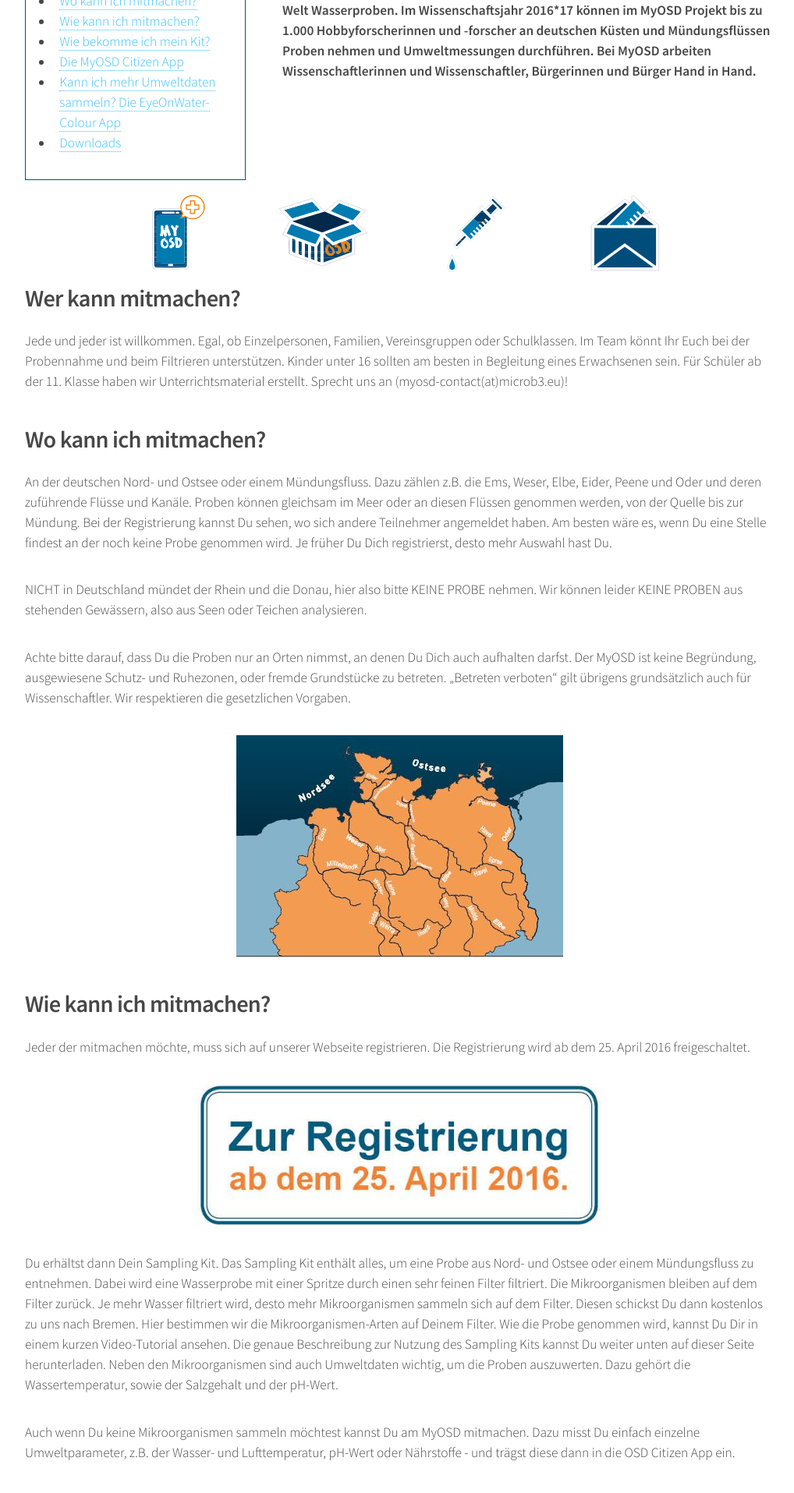
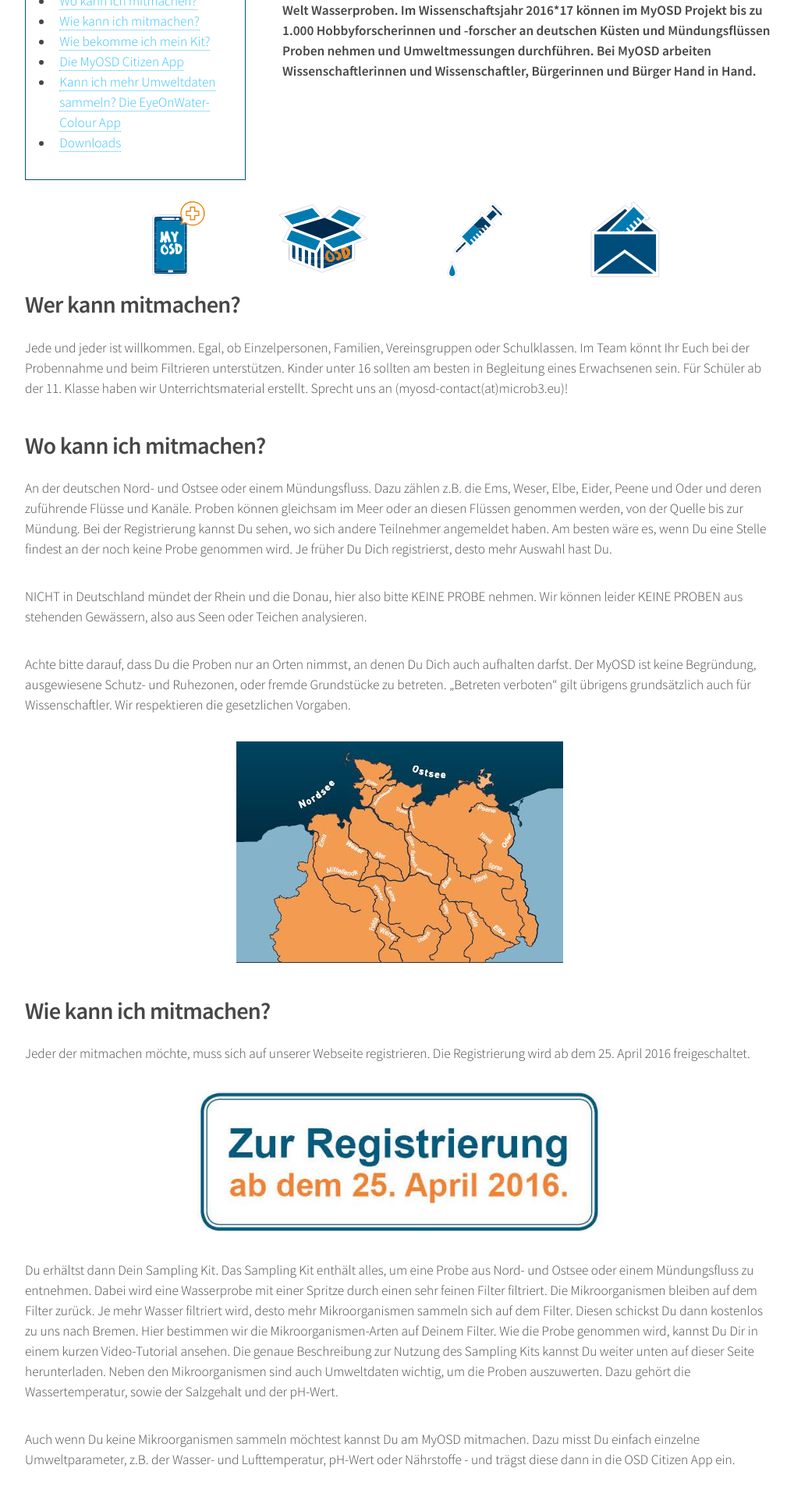
Before and after one commit to myosd/myosd.github.io, a Jekyll site: the page built from mitmachen/index.md, in a window 1280 px wide. Shown: the part 314-2229 px from the top of the page at 78% size, without its empty margins (128-1146 px from the left). Built offline with Jekyll 4.4.1, drawn with Linux system fonts in a browser that asks for light colours.

Commit message:
Updated index.md

```diff
--- a/mitmachen/index.md
+++ b/mitmachen/index.md
@@ -7,7 +7,7 @@ published: true
 
 <div class="row">
     <div class="4u">
-    <aside style="float:left; padding-right: 1em; padding-left: 1em;margin-right: 1em; margin-bottom: 0.5 em;border: 1px solid #005377;">
+    <aside style="float:left; padding-right: 1em; padding-left: 1em;margin-right: 1em; margin-bottom: 0.5em;border: 1px solid #005377;">
         <h1>Inhalt</h1>
          <ul>
             <li><a href="#wer-kann-mitmachen">Wer kann mitmachen?</a></li>
```
